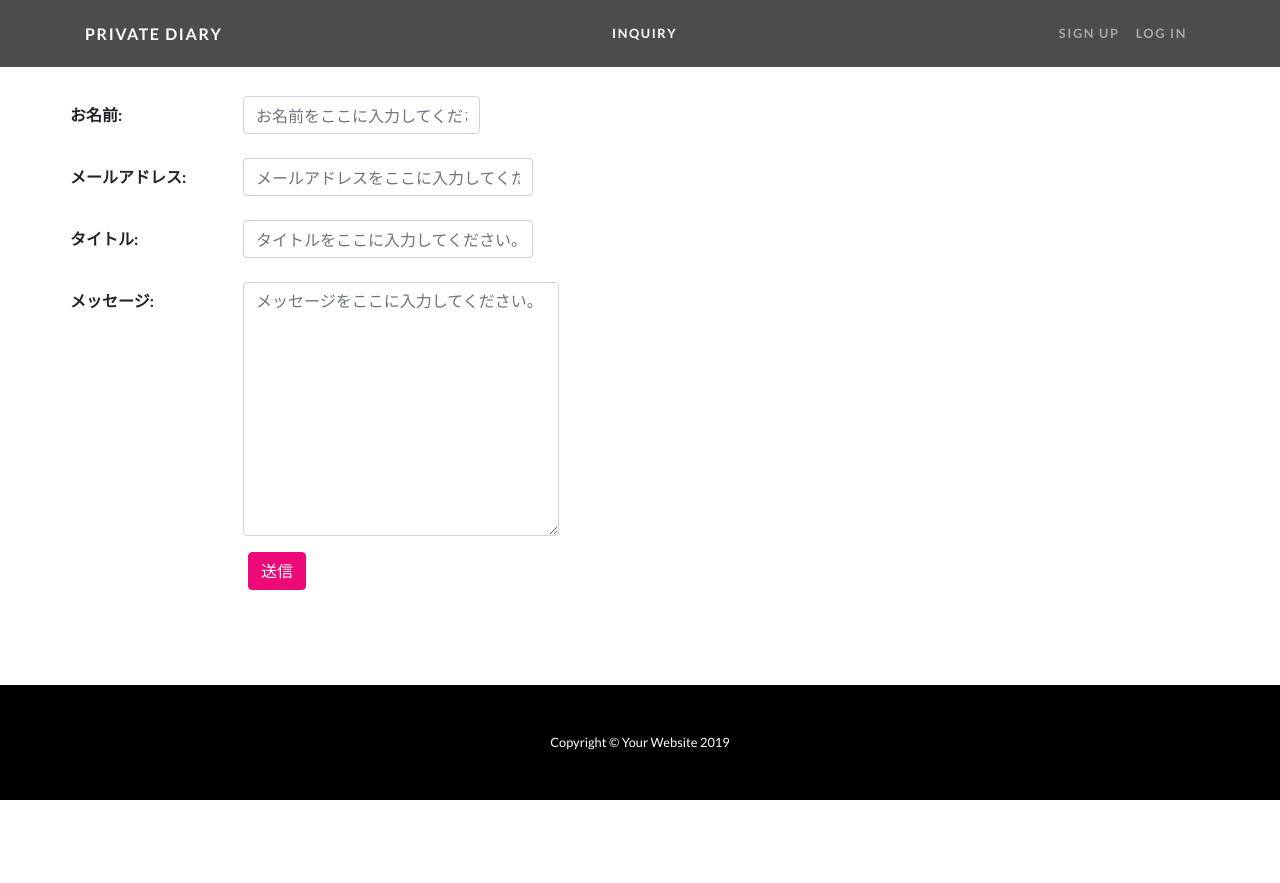
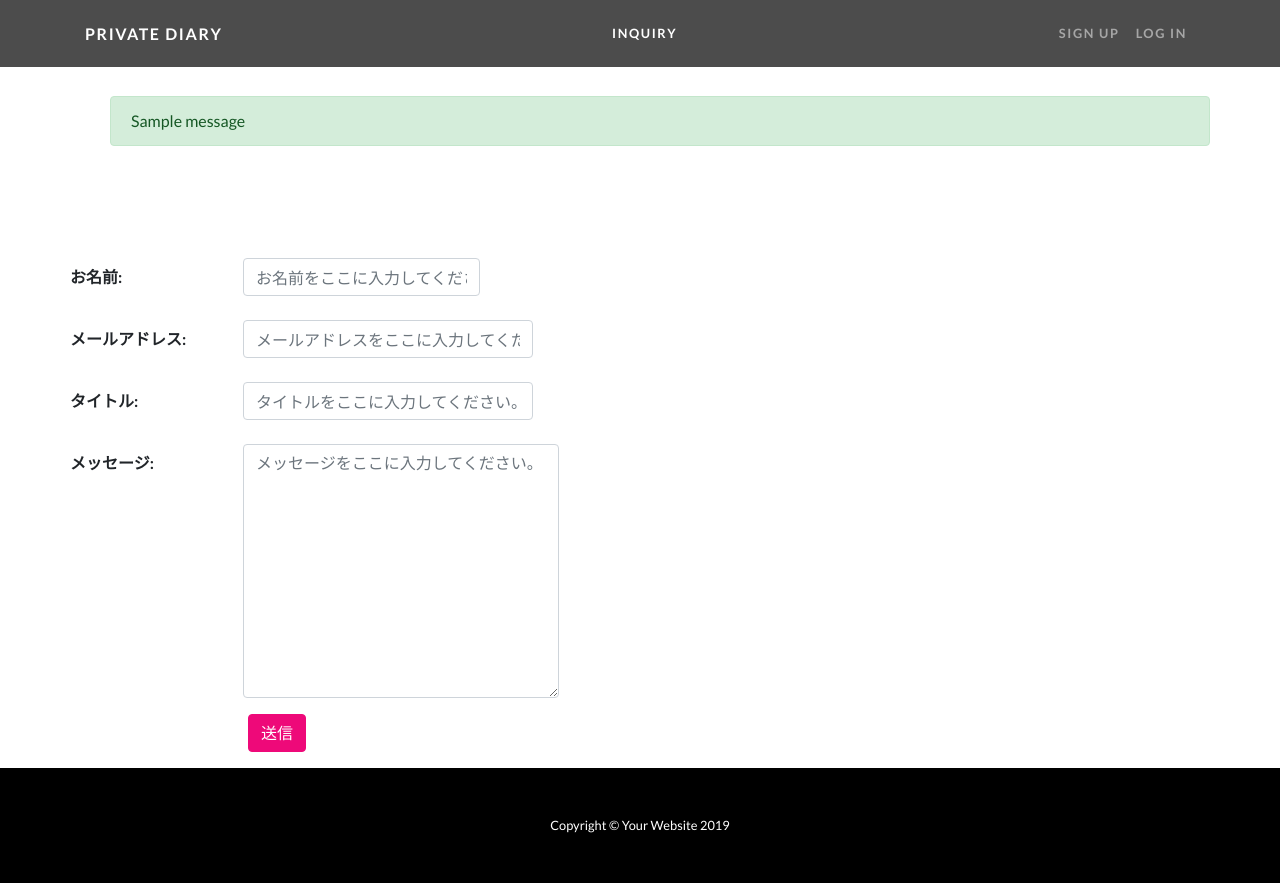
Before and after one commit to KaiTakahashi120329/private_diary, a Django app: page /inquiry/ in a window 1280 px wide. Before the commit the page ends 800 px from the top, so only its background shows below. Run offline with Django 3.2, Linux system fonts and the light colour scheme; tables that the repository leaves empty hold one stand-in row (values such as "Sample post"); one stand-in notice (Sample message) is shown; some libraries are stand-ins or nearby versions.

Commit message:
メール送信時のステータスを表示させる処理を追加

```diff
--- a/diary/forms.py
+++ b/diary/forms.py
@@ -25,9 +25,9 @@ class InquiryForm(forms.Form):
         title = self.cleaned_data['title']
         message = self.cleaned_data['message']
 
-        subject = 'お問い合わせ{}'.format(title)
-        message = '送信者名： {0}\nメールアドレス： {1}\nメッセージ： \n{2}'.format(name, email, message)
-        form_email = 'admin@example.com'
+        subject = 'お問い合わせ {}'.format(title)
+        message = '送信者名: {0}\nメールアドレス: {1}\nメッセージ:\n{2}'.format(name, email, message)
+        from_email = 'admin@example.com'
         to_list = [
             'test@example.com'
         ]
@@ -35,7 +35,5 @@ class InquiryForm(forms.Form):
             email
         ]
 
-        message = EmailMessage(
-            subject = subject, body = message, form_email = form_email, to = to_list, cc = cc_list
-        )
+        message = EmailMessage(subject=subject, body=message, from_email=from_email, to=to_list, cc=cc_list)
         message.send()
--- a/diary/templates/base.html
+++ b/diary/templates/base.html
@@ -65,6 +65,24 @@
 
       {% block header %}{% endblock %}
 
+      {% if messages %}
+
+      <div class="container">
+        <div class="row">
+          <div class="my-div-style w-100">
+            <ul class="messages" style="list-style: none;">
+            {% for message in  messages%}
+              <li {% if message.tags %} class="{{ message.tags }}" {% endif %}>
+              {{ message }}
+              </li>
+            {% endfor %}
+            </ul>
+          </div>
+        </div>
+      </div>
+
+      {% endif %}
+
       {% block contents %}{% endblock %}
 
       <!-- Footer -->
--- a/diary/views.py
+++ b/diary/views.py
@@ -2,6 +2,7 @@ import logging
 from django.urls import reverse_lazy
 from django.views import generic
 from .forms import InquiryForm
+from django.contrib import messages
 
 logger = logging.getLogger(__name__)
 
@@ -15,5 +16,6 @@ class InquiryView(generic.FormView):
 
     def form_valid(self, form):
         form.send_email()
+        messages.success(self.request, 'メッセージを送信しました。')
         logger.info('Inquiry send by {}'.format(form.cleaned_date['name']))
         return super().form_valid(form)
```
